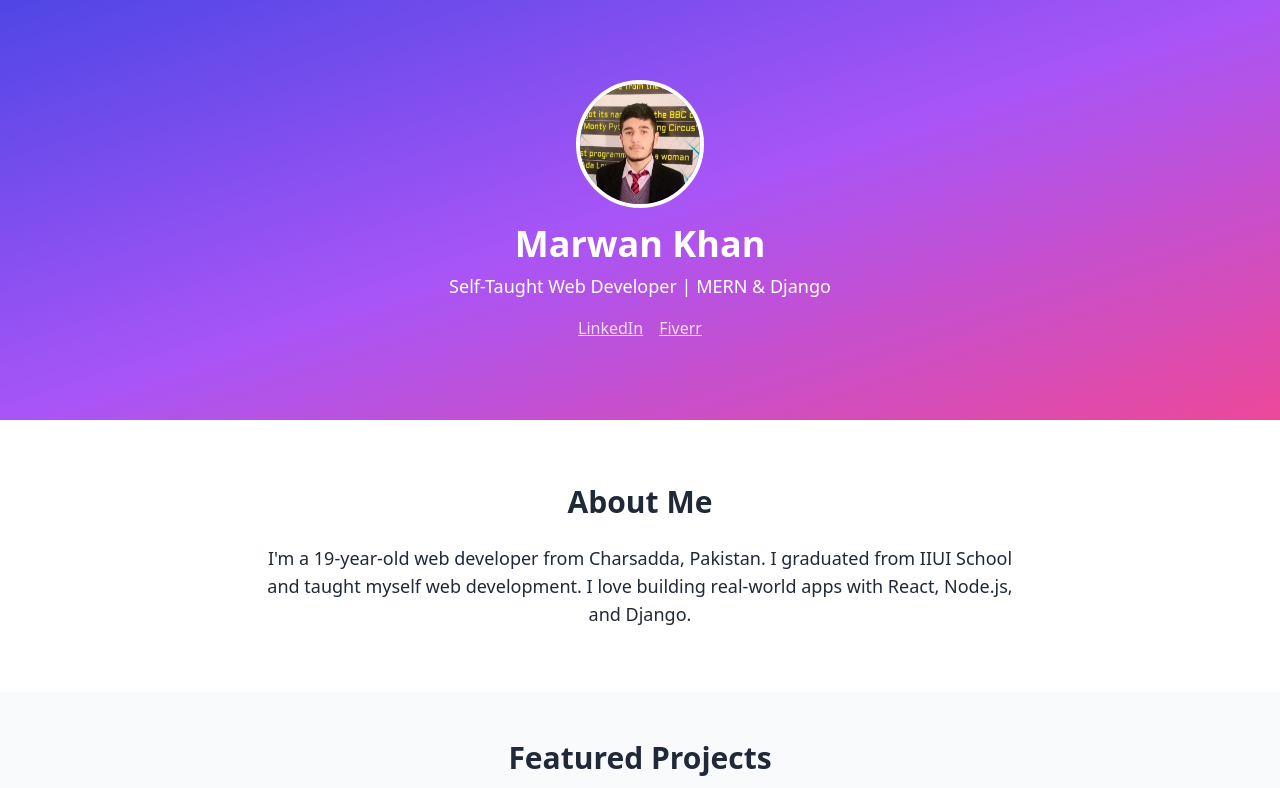
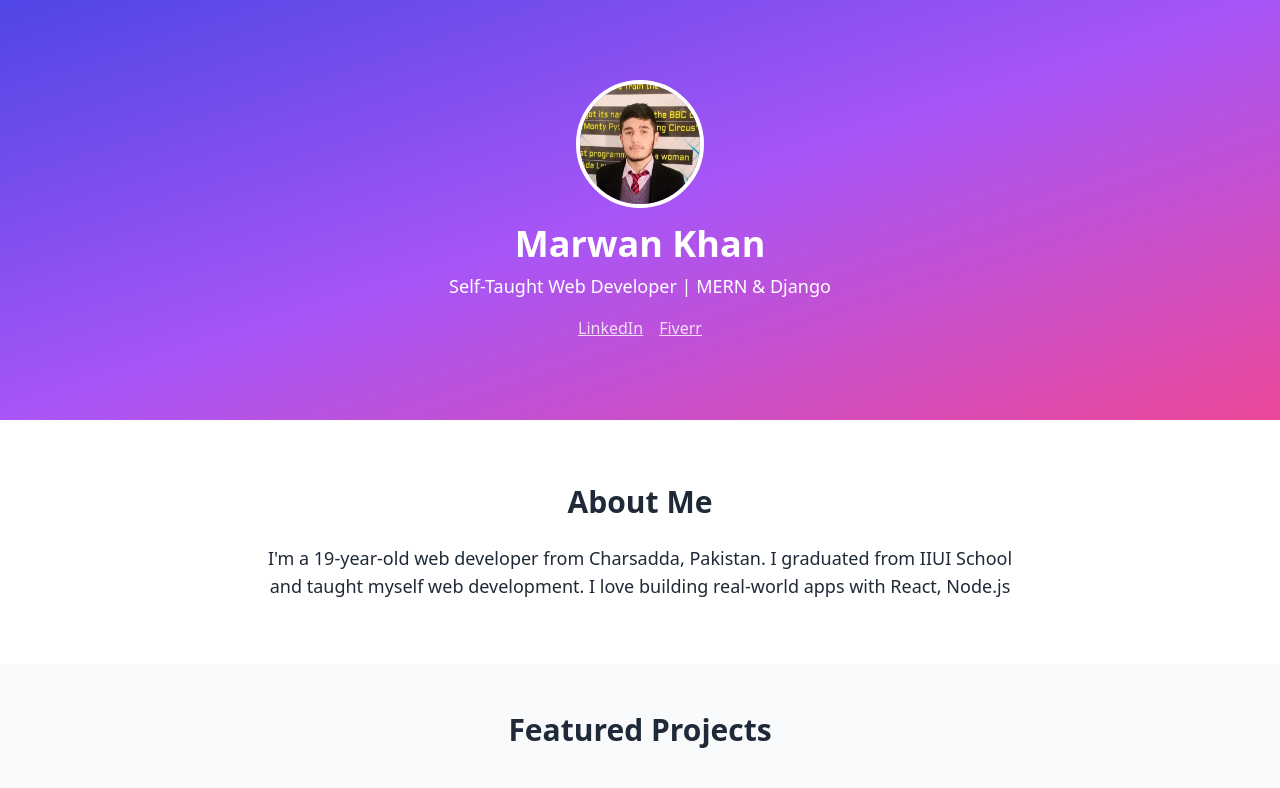
Before and after one commit to MarwanKhan-design/MarwanCoding, a React (Vite) app: page / in a window 1280 px wide. Shown: the top 788 px of the page. Built offline with nearby package versions, Linux system fonts and the light colour scheme.

Commit message:
changed about

```diff
--- a/src/components/About.jsx
+++ b/src/components/About.jsx
@@ -7,7 +7,7 @@ export default function About() {
         <p className="text-lg">
           I'm a 19-year-old web developer from Charsadda, Pakistan. I graduated
           from IIUI School and taught myself web development. I love building
-          real-world apps with React, Node.js, and Django.
+          real-world apps with React, Node.js
         </p>
       </div>
     </section>
```
